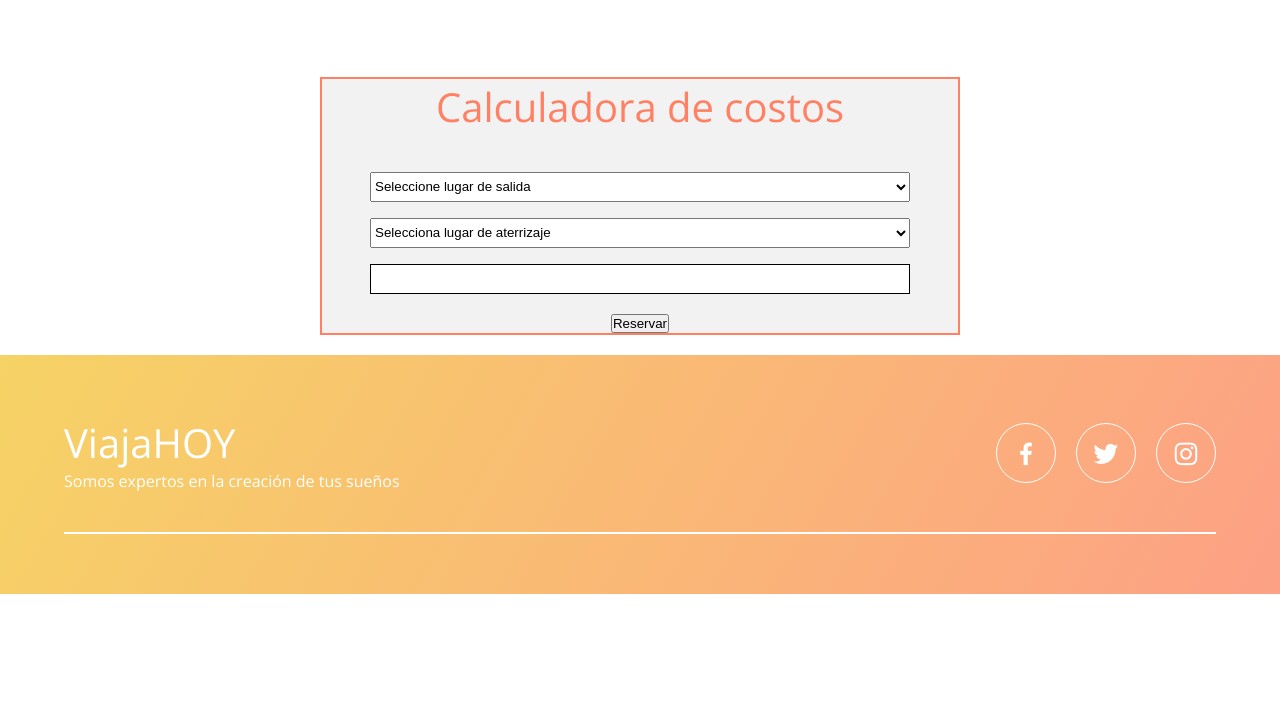
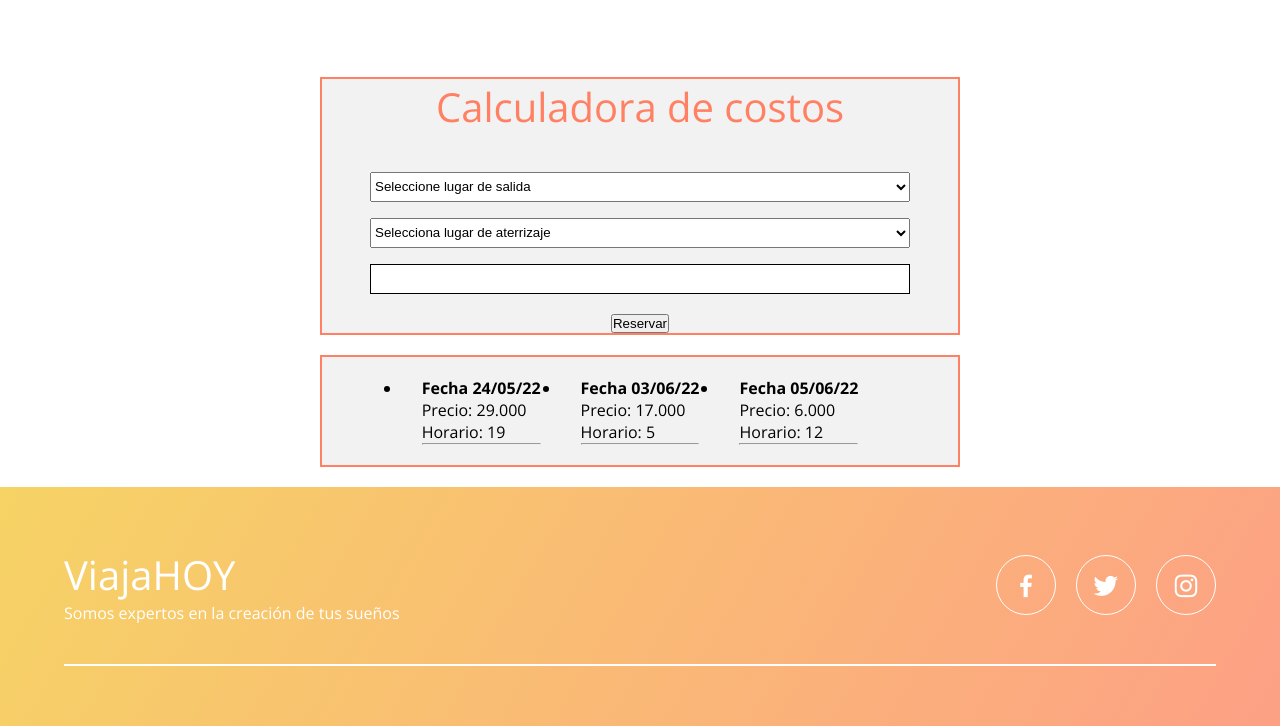
Before and after one commit to alejosamardich/JS, a plain HTML site: page index.html in a window 1280 px wide. Shown: the part 2460-3186 px from the top of the page. Before the commit the page ends 3054 px from the top, so only its background shows below. Drawn offline with nearby package versions, Linux system fonts and the light colour scheme.

Commit message:
agregamos fetch

```diff
--- a/css/estilos.css
+++ b/css/estilos.css
@@ -232,6 +232,21 @@ body{
     margin-bottom: 20px;
     background-color: #f2f2f2;
 }
+.calculadora2 {
+    border: #FF8063 solid 2px;
+    display: flex;
+    flex-direction: row;
+    justify-content: center;
+    align-items: center;
+    margin: auto;
+    width: 50%;
+    margin-bottom: 20px;
+    background-color: #f2f2f2;
+}
+
+li{
+    padding: 20px
+}
 
 #form {
     width: 100%;
--- a/index.html
+++ b/index.html
@@ -107,6 +107,11 @@
             <p id="result"></p>
             <button id="reserva">Reservar</button>
         </section>
+        <section>
+            <ul class="calculadora2" id="listado">
+
+            </ul>
+        </section>
 
     </main>
 
@@ -133,5 +138,6 @@
     <script src="js/menu.js"></script>
     <script src="js/lightbox.js"></script>
     <script src="js/calculadora.js"></script>
+    <script src="js/fetch.js"></script>
 </body>
 </html>
--- /dev/null
+++ b/js/array.json
@@ -0,0 +1,5 @@
+[
+    {"nombre" : "24/05/22" , "precio": "29.000", "id": 19},
+    {"nombre" : "03/06/22" , "precio": "17.000", "id": 5},
+    {"nombre" : "05/06/22" , "precio": "6.000", "id": 12}
+]
--- /dev/null
+++ b/js/fetch.js
@@ -0,0 +1,18 @@
+const lista = document.querySelector('#listado')
+
+fetch('js/array.json')
+    .then( (res) => res.json())
+    .then( (data) => {
+
+        data.forEach((producto) => {
+            const li = document.createElement('li')
+            li.innerHTML = `
+                <h4>Fecha ${producto.nombre}</h4>
+                <p>Precio: ${producto.precio}</p>
+                <p>Horario: ${producto.id}</p>
+                <hr/>
+            `
+
+            lista.append(li)
+        })
+    })
```
